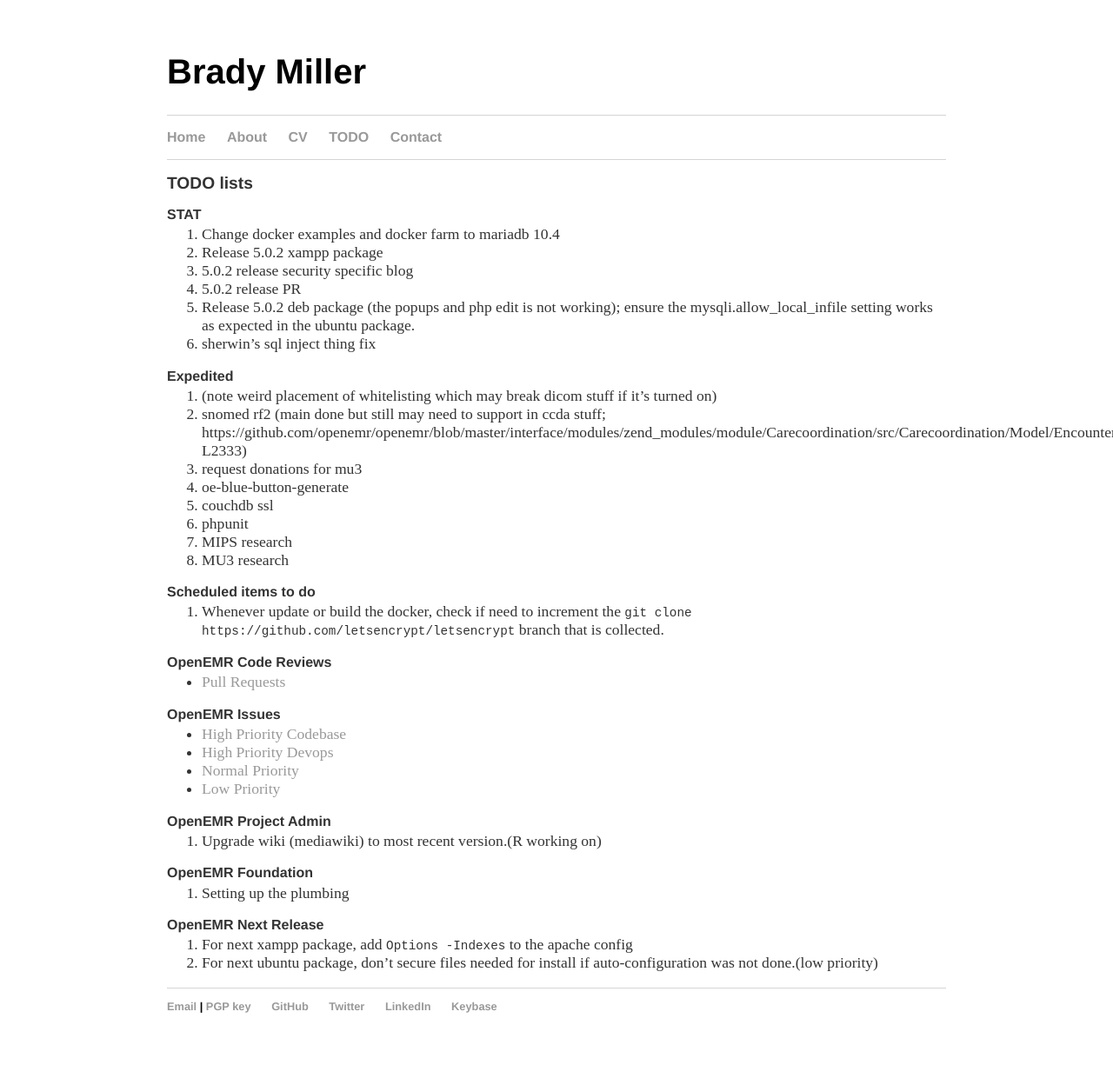
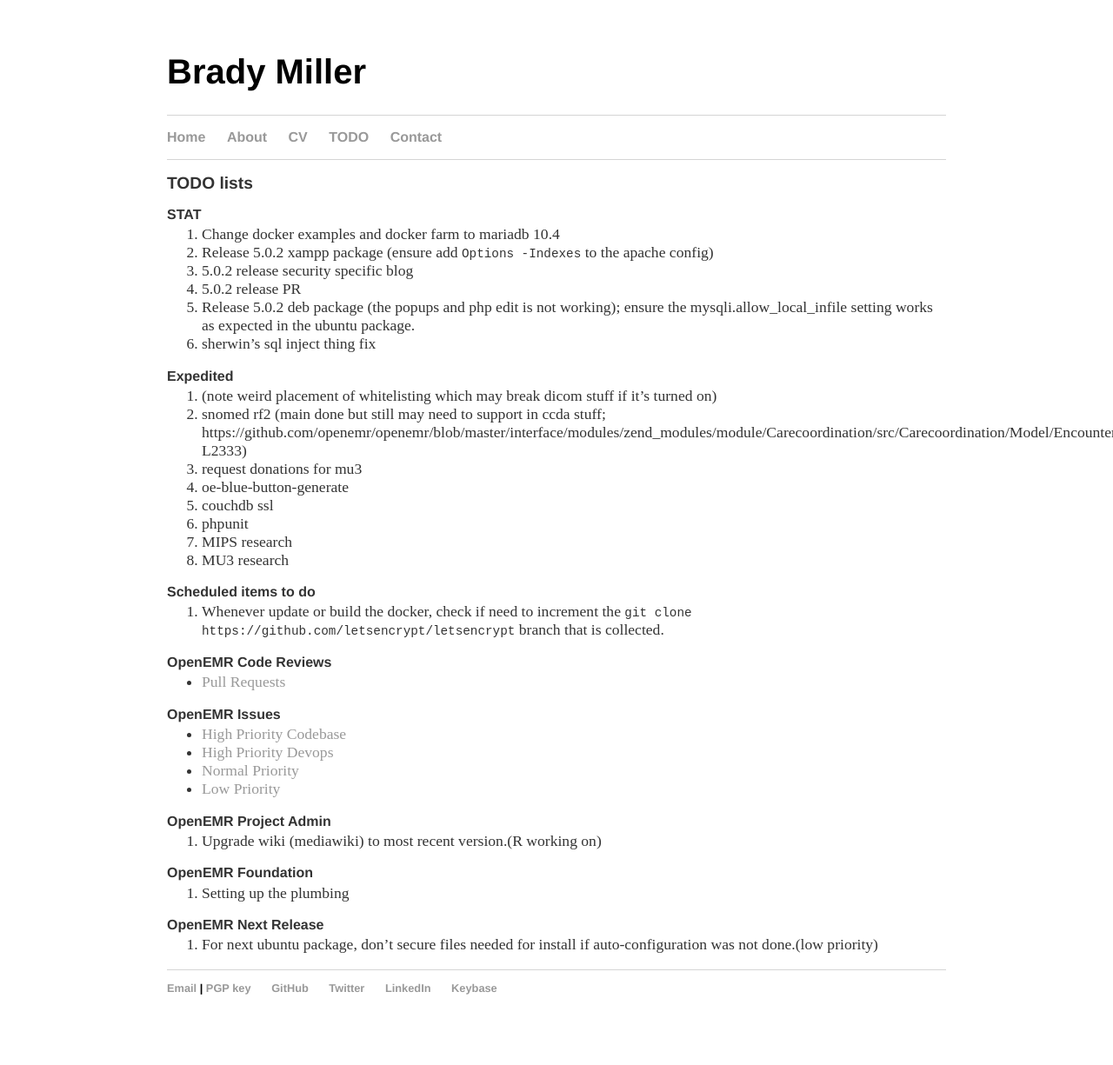
Before and after one commit to bradymiller/bradymiller.github.io, a Jekyll site: the page built from todo/index.md, in a window 1280 px wide. Shown: the whole page at 87% size. Built offline with Jekyll 4.4.1, drawn with Linux system fonts in a browser that asks for light colours; our own code applies the rules of GitHub Pages for plain Markdown files; after the commit the page ends 1204 px from its top, so only the background shows below that; some of the changed lines change nothing that is shown.

Commit message:
Update index.md

```diff
--- a/todo/index.md
+++ b/todo/index.md
@@ -5,7 +5,7 @@
 
 ### STAT
 1. Change docker examples and docker farm to mariadb 10.4
-1. Release 5.0.2 xampp package
+1. Release 5.0.2 xampp package (ensure add `Options -Indexes` to the apache config)
 1. 5.0.2 release security specific blog
 1. 5.0.2 release PR
 1. Release 5.0.2 deb package (the popups and php edit is not working); ensure the mysqli.allow_local_infile setting works as expected in the ubuntu package.
@@ -40,5 +40,4 @@
 1. Setting up the plumbing
 
 ### OpenEMR Next Release
-1. For next xampp package, add `Options -Indexes` to the apache config
 1. For next ubuntu package, don't secure files needed for install if auto-configuration was not done.(low priority)
```
